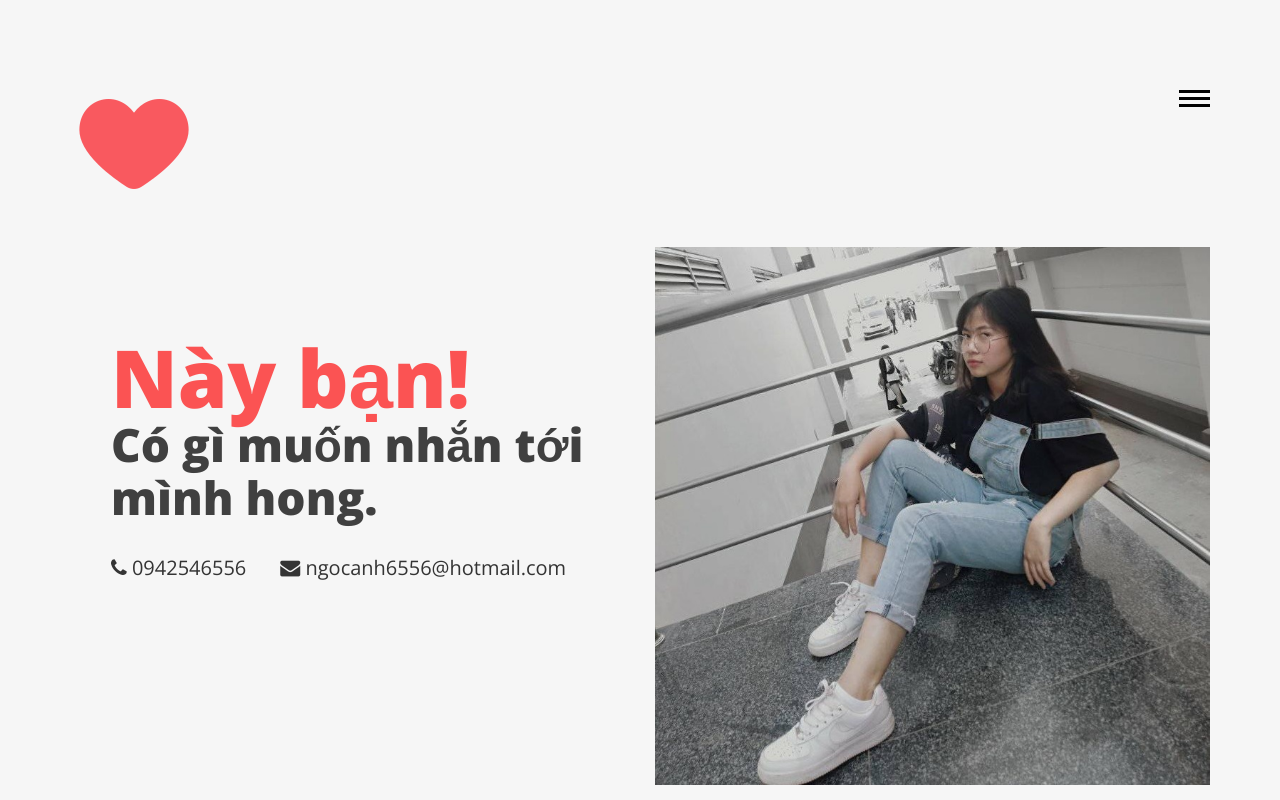
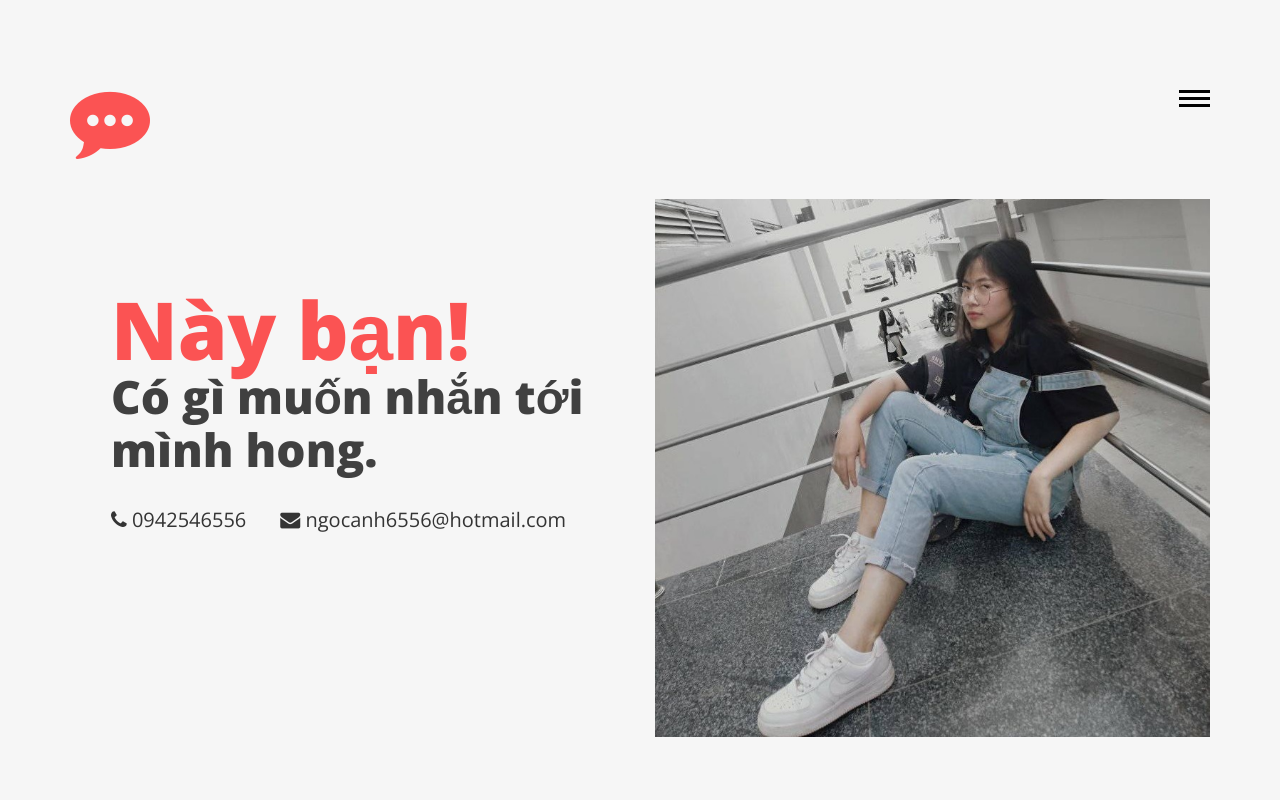
Before and after one commit to 21120558/garrelly-website-about-my-friend, a plain HTML site: page contact.html in a window 1280 px wide. Shown: the top 800 px of the page. Drawn offline with nearby package versions, Linux system fonts and the light colour scheme; some packages are replaced by stand-ins of ours; files that its build step writes are made by us from their sources; a web font is replaced by a local one.

Commit message:
Update contact.html

```diff
--- a/contact.html
+++ b/contact.html
@@ -66,7 +66,7 @@
 
                     	<h1>
 
-                        	<a href="index.html" title="avana LLC"><img src="images/icon.png" title="avana LLC" alt="avana LLC"/></a>
+                        	<i class="fa fa-commenting" aria-hidden="true"></i>
 
                         </h1>
 
```
